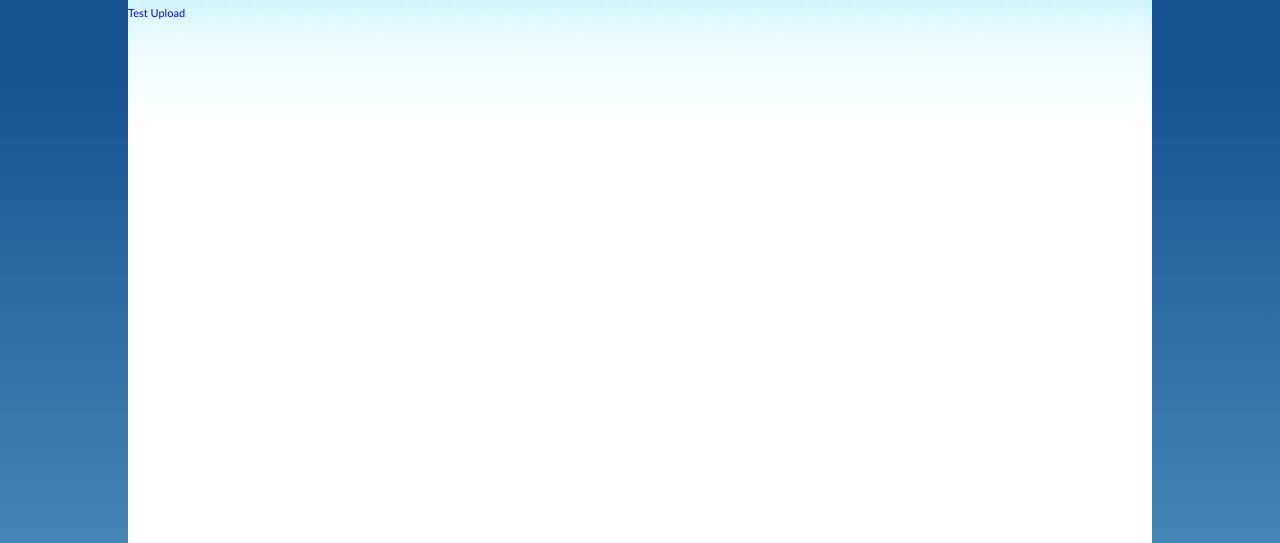
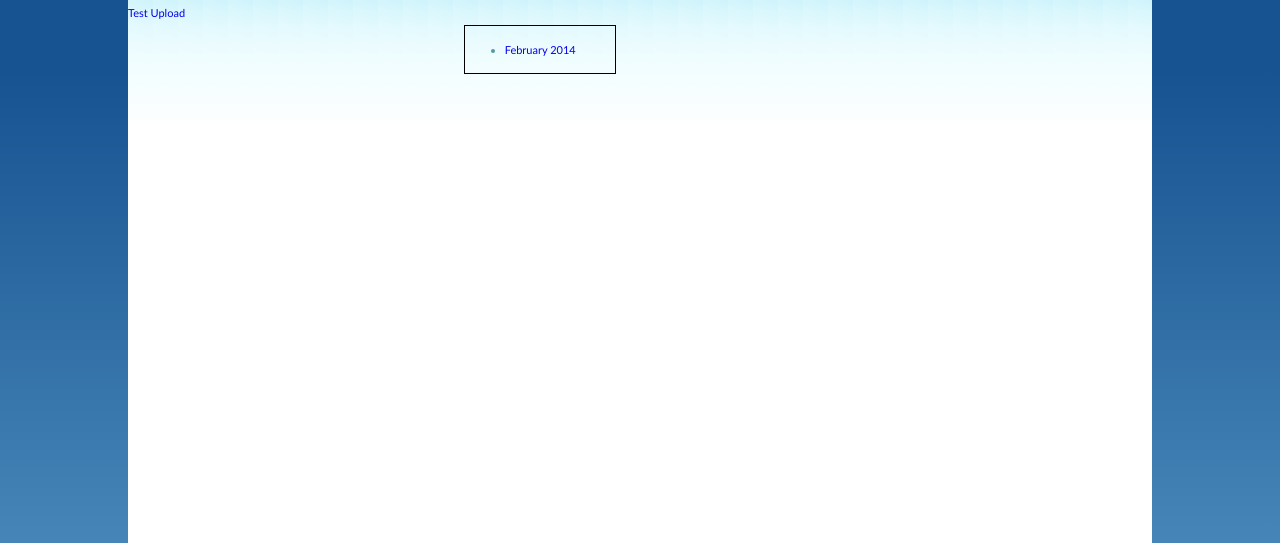
Before and after one commit to jasonlevinsohn/levsdelight3, a Django app: template levsdelight_com/templates/slideshow.html in a window 1280 px wide. Shown: the part 93-636 px from the top of the page. Run offline with Django 3.2, Linux system fonts and the light colour scheme; the template is opened without the code that fills it, so the values that code supplies are empty; some libraries are stand-ins or nearby versions.

Commit message:
added page navigation

```diff
--- a/levsdelight_com/static/css/slideshow.css
+++ b/levsdelight_com/static/css/slideshow.css
@@ -32,3 +32,10 @@ body {
     vertical-align: top;
     margin-left: 60px;
 }
+
+#page-navigation {
+    display: inline-block;
+    vertical-align: top;
+    width: 150px;
+    border: 1px solid #000;
+}
--- /dev/null
+++ b/levsdelight_com/templates/page-navigation.html
@@ -0,0 +1,5 @@
+<ul>
+    <li>
+        <a href="/slideshow/2014/february/">February 2014</a>
+    </li>
+</ul>
--- a/levsdelight_com/templates/slideshow.html
+++ b/levsdelight_com/templates/slideshow.html
@@ -32,7 +32,9 @@
 </div> <!-- END thumbs -->
 <div id="pictureViewer"></div>
 
-
+<div id="page-navigation">
+    {% include 'page-navigation.html' %}
+</div>
 
 {% endblock %}
 
```
